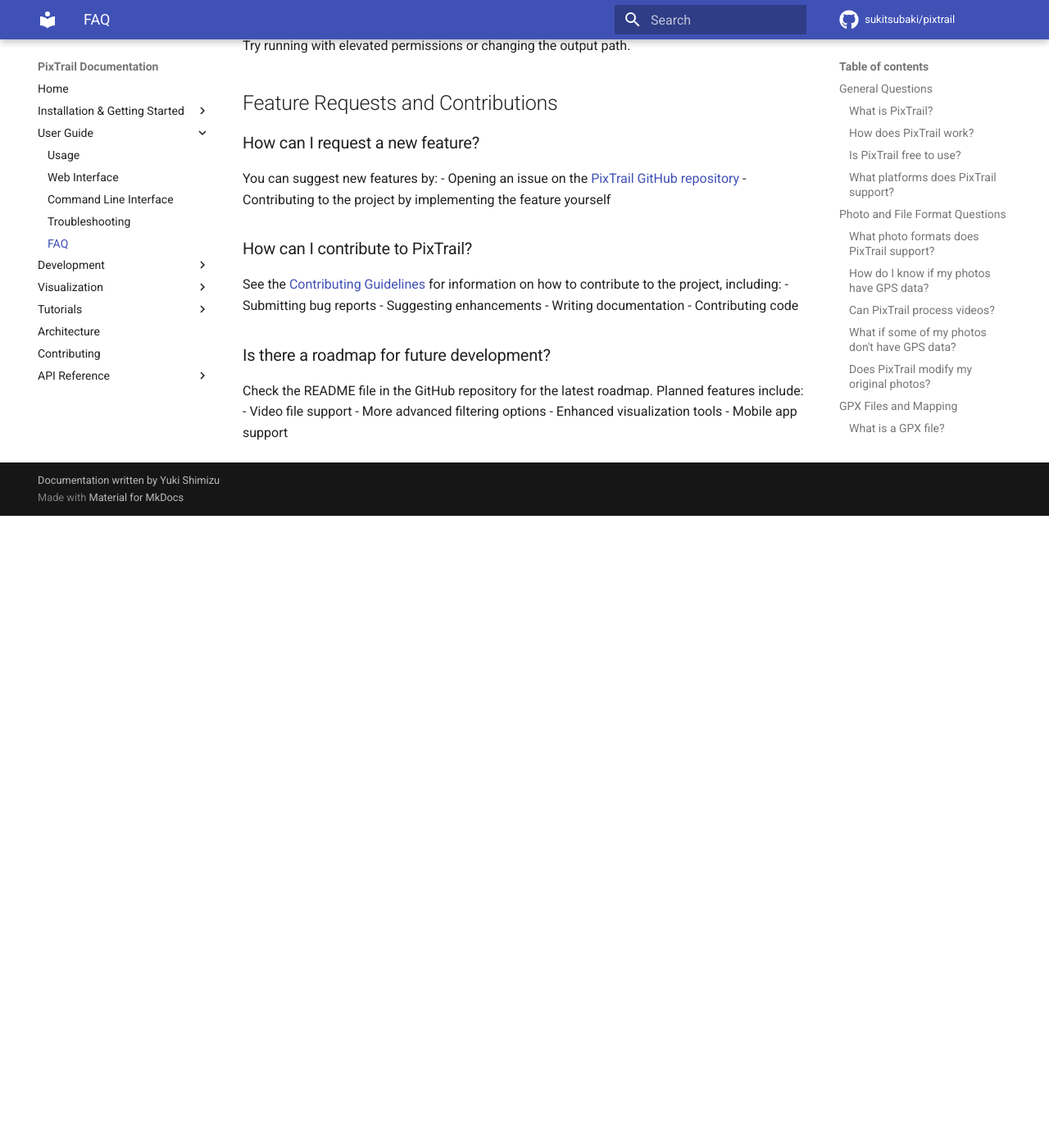
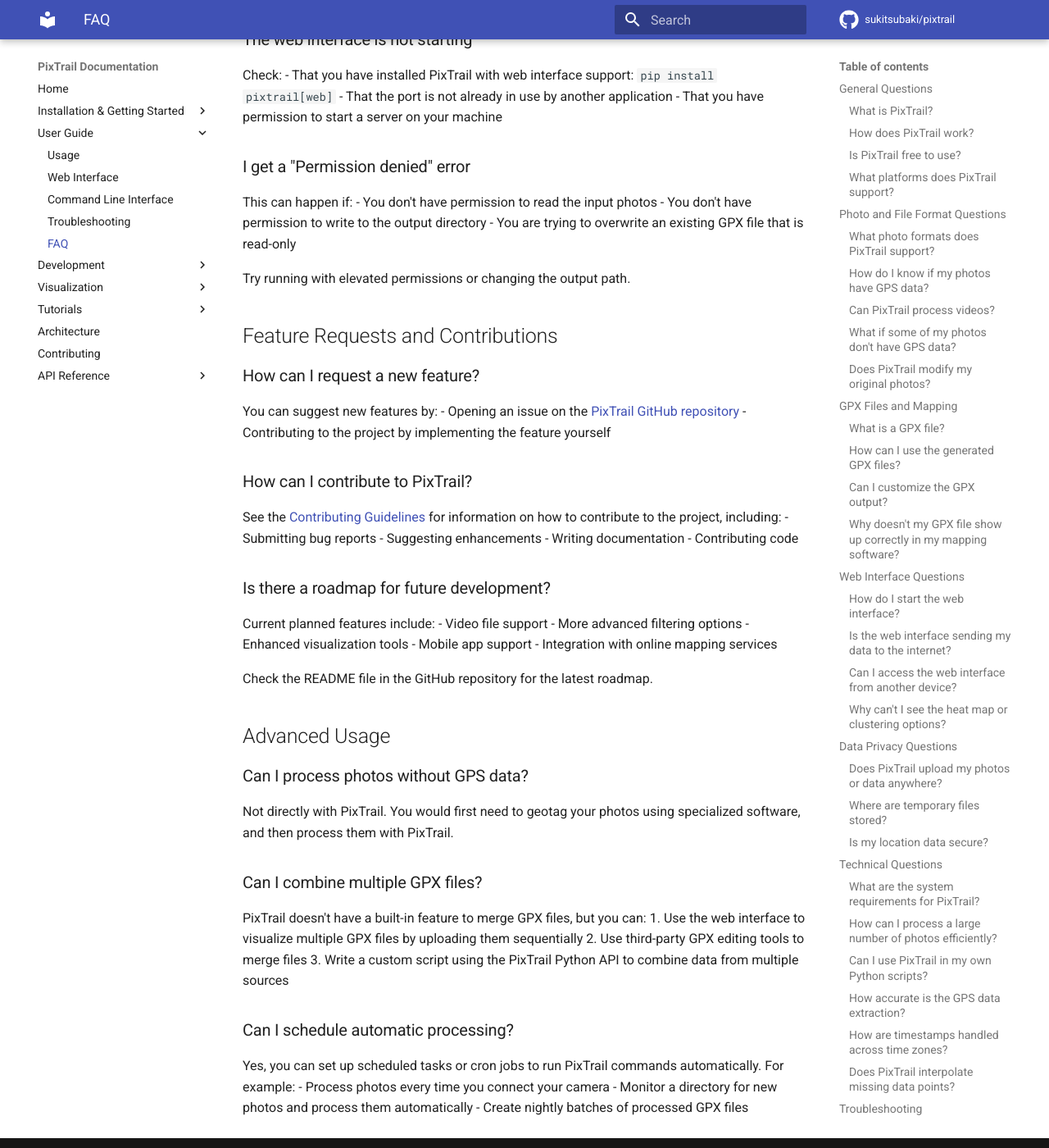
Before and after one commit to sukitsubaki/pixTrail, an MkDocs documentation site: the page built from docs/faq.md, in a window 1280 px wide and 1400 px high, scrolled down 5309 px. Shown: the whole window at 82% size. Built offline with MkDocs 1.6.1 and Material for MkDocs 9.7.7, drawn with Linux system fonts in a browser that asks for light colours; comment, search, counter and statistics services are not loaded; before the commit the page ends 5938 px from its top, so only the background shows below that; some of the changed text lies outside the part shown.

Commit message:
Update faq.md

```diff
--- a/docs/faq.md
+++ b/docs/faq.md
@@ -56,7 +55,7 @@
 You can check if your photos have GPS data by:
 - Looking at the photo properties in your operating system's file explorer
 - Using photo management software like Adobe Lightroom, Apple Photos, or Google Photos
-- Using online EXIF viewers
+- Using online EXIF viewers or tools like ExifTool
 
 ### Can PixTrail process videos?
 
@@ -191,6 +190,14 @@
 
 PixTrail extracts the data exactly as recorded in your photos' metadata.
 
+### How are timestamps handled across time zones?
+
+PixTrail uses the original timestamps from the EXIF data, including time zone information if available. If no time zone is specified in the EXIF data, the local time zone of the computer running PixTrail is used.
+
+### Does PixTrail interpolate missing data points?
+
+No, PixTrail only uses the actual GPS data found in your photos. It doesn't estimate or interpolate coordinates for photos without GPS data or for gaps between photos.
+
 ## Troubleshooting
 
 ### PixTrail is not finding any GPS data in my photos
@@ -244,8 +251,31 @@
 
 ### Is there a roadmap for future development?
 
-Check the README file in the GitHub repository for the latest roadmap. Planned features include:
+Current planned features include:
 - Video file support
 - More advanced filtering options
 - Enhanced visualization tools
 - Mobile app support
+- Integration with online mapping services
+
+Check the README file in the GitHub repository for the latest roadmap.
+
+## Advanced Usage
+
+### Can I process photos without GPS data?
+
+Not directly with PixTrail. You would first need to geotag your photos using specialized software, and then process them with PixTrail.
+
+### Can I combine multiple GPX files?
+
+PixTrail doesn't have a built-in feature to merge GPX files, but you can:
+1. Use the web interface to visualize multiple GPX files by uploading them sequentially
+2. Use third-party GPX editing tools to merge files
+3. Write a custom script using the PixTrail Python API to combine data from multiple sources
+
+### Can I schedule automatic processing?
+
+Yes, you can set up scheduled tasks or cron jobs to run PixTrail commands automatically. For example:
+- Process photos every time you connect your camera
+- Monitor a directory for new photos and process them automatically
+- Create nightly batches of processed GPX files
```
Also changed, not shown: other parts of docs/faq.md (+0 -1 lines).
